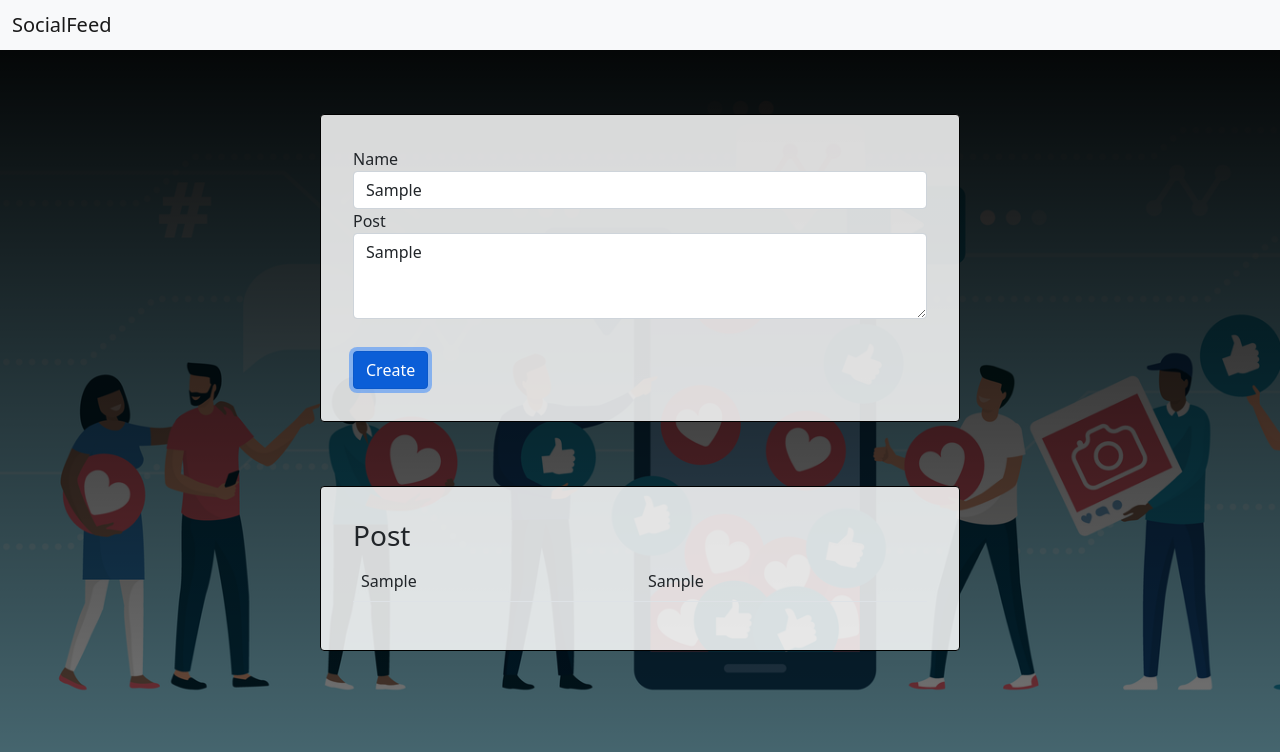
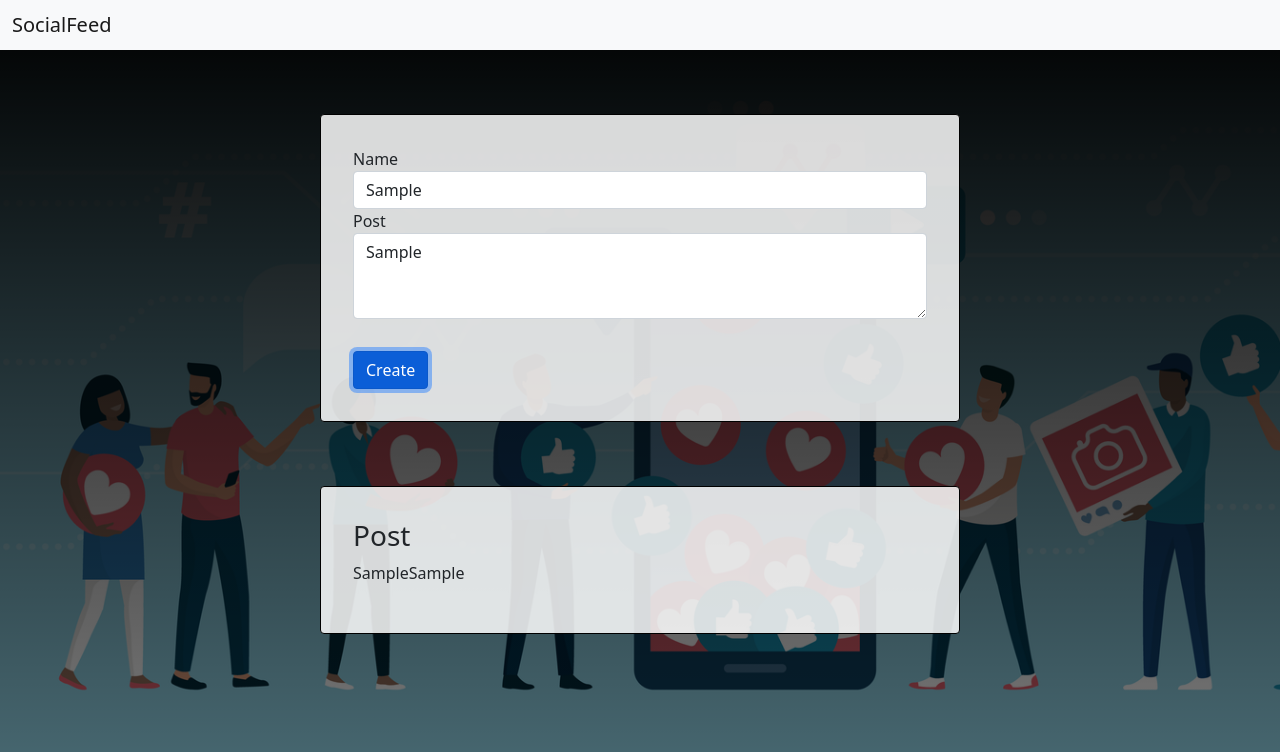
Before and after one commit to Adamgd91/socialfeed, a React (Create React App) app: page / in a window 1280 px wide. Both pictures are taken after typing "Sample", "Sample" into the empty fields and a click on the button "Create". Shown: the top 752 px of the page. Built offline with nearby package versions, Linux system fonts and the light colour scheme.

Commit message:
changed the post code into the displaypost since instructions wanted it this way

```diff
--- a/src/App.js
+++ b/src/App.js
@@ -5,8 +5,7 @@ import React, { useState } from "react";
 import CreatePost from "./Components/CreatePost";
 import DisplayPosts from "./Components/DisplayPosts";
 import NavBar from "./Components/NavBar";
-
-// import Post from "./Components/Post";
+import Post from "./Components/Post";
 
 function App() {
   const [entries, setEntries] = useState([]);
--- a/src/Components/DisplayPosts.jsx
+++ b/src/Components/DisplayPosts.jsx
@@ -1,4 +1,4 @@
-import React, { useState } from "react";
+import React from "react";
 
 function DisplayPosts(props) {
   return (
@@ -8,18 +8,15 @@ function DisplayPosts(props) {
     >
       <div>
         <h3>Post</h3>
-        <table className="table">
-          <tbody>
-            {props.parentEntries.map((entry, index) => {
-              return (
-                <tr key={index}>
-                  <td>{entry.post}</td>
-                  <td>{entry.userName}</td>
-                </tr>
-              );
-            })}
-          </tbody>
-        </table>
+
+        {props.parentEntries.map((entry, index) => {
+          return (
+            <p key={index}>
+              {entry.post}
+              {entry.userName}
+            </p>
+          );
+        })}
       </div>
     </div>
   );
--- a/src/Components/Post.jsx
+++ b/src/Components/Post.jsx
@@ -1,9 +1,15 @@
-// import DisplayPosts from "./DisplayPosts";
-
+import DisplayPosts from "./DisplayPosts";
 import React from "react";
 
 const Post = (props) => {
-  return <div></div>;
+  return (
+    <div>
+      <div>
+        <DisplayPosts parentEntries={props.post} />
+      </div>
+      <DisplayPosts parentEntries={props.userName} />
+    </div>
+  );
 };
 
 export default Post;
```
